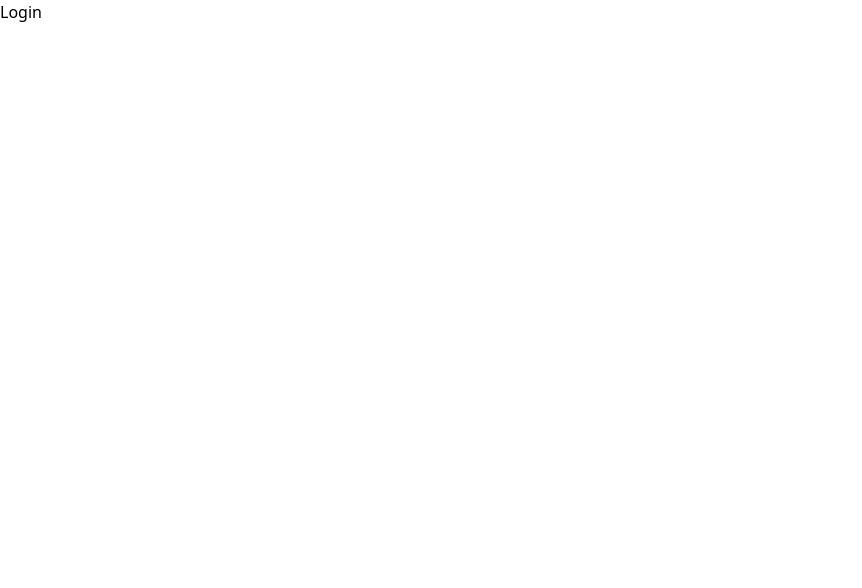
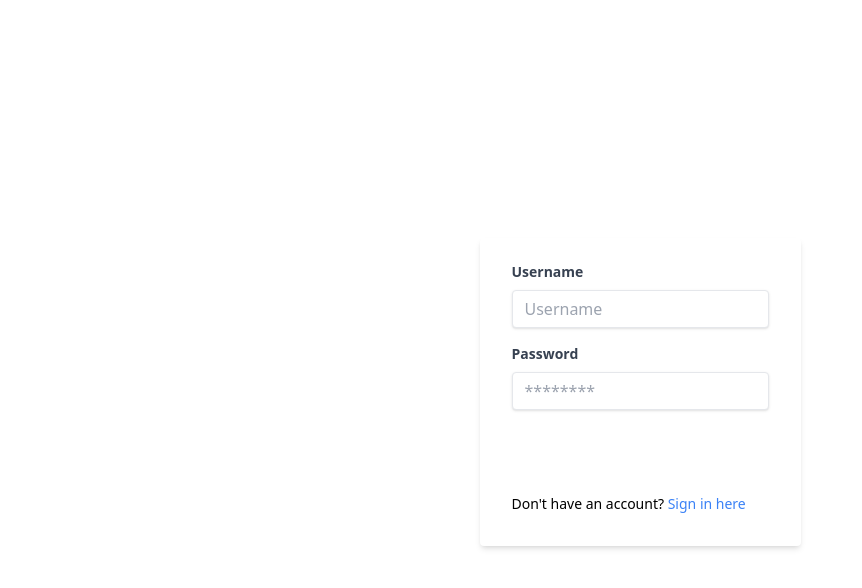
Before and after one commit to NadyaKir/Itransition-task-4, a React (Vite) app in the folder client/: page /login in a window 1280 px wide. Shown: the top 588 px of the page, without its empty margins (0-862 px from the left). Built offline with nearby package versions, Linux system fonts and the light colour scheme.

Commit message:
feat: AuthForm, registern && sigin pages

```diff
--- /dev/null
+++ b/client/src/components/AuthForm.jsx
@@ -0,0 +1,78 @@
+import React, { useState } from "react";
+
+const AuthForm = ({
+  onSubmit,
+  buttonText,
+  buttonColor,
+  linkText,
+  onLinkClick,
+}) => {
+  const [username, setUsername] = useState("");
+  const [password, setPassword] = useState("");
+
+  const handleSubmit = (e) => {
+    e.preventDefault();
+    onSubmit(username, password);
+  };
+
+  return (
+    <div className="flex justify-center items-center h-screen">
+      <form
+        className="bg-white shadow-md rounded px-8 pt-6 pb-8 mb-4"
+        onSubmit={handleSubmit}
+      >
+        <div className="mb-4">
+          <label
+            className="block text-gray-700 text-sm font-bold mb-2"
+            htmlFor="username"
+          >
+            Username
+          </label>
+          <input
+            className="shadow appearance-none border rounded w-full py-2 px-3 text-gray-700 leading-tight focus:outline-none focus:shadow-outline"
+            id="username"
+            type="text"
+            placeholder="Username"
+            value={username}
+            onChange={(e) => setUsername(e.target.value)}
+          />
+        </div>
+        <div className="mb-6">
+          <label
+            className="block text-gray-700 text-sm font-bold mb-2"
+            htmlFor="password"
+          >
+            Password
+          </label>
+          <input
+            className="shadow appearance-none border rounded w-full py-2 px-3 text-gray-700 mb-3 leading-tight focus:outline-none focus:shadow-outline"
+            id="password"
+            type="password"
+            placeholder="********"
+            value={password}
+            onChange={(e) => setPassword(e.target.value)}
+          />
+        </div>
+        <div className="flex flex-col justify-between">
+          <button
+            className={`bg-${buttonColor}-500 hover:bg-${buttonColor}-700 text-white font-bold py-2 px-4 rounded focus:outline-none focus:shadow-outline`}
+            type="submit"
+          >
+            {buttonText}
+          </button>
+          <span className="text-sm mt-2">
+            {linkText}{" "}
+            <button
+              className="text-blue-500 hover:underline focus:outline-none"
+              onClick={onLinkClick}
+            >
+              Sign in here
+            </button>
+          </span>
+        </div>
+      </form>
+    </div>
+  );
+};
+
+export default AuthForm;
--- a/client/src/main.jsx
+++ b/client/src/main.jsx
@@ -9,12 +9,15 @@ import {
 import App from "./App.jsx";
 import HomePage from "./pages/HomePage.jsx";
 import "./index.css";
+import SignInPage from "./pages/SignInPage.jsx";
+import RegisterPage from "./pages/RegisterPage.jsx";
 
 const router = createBrowserRouter(
   createRoutesFromElements(
     <Route path="/" element={<App />}>
       <Route path="/" element={<HomePage />}></Route>
-      <Route path="/login" element={<p>Login</p>}></Route>
+      <Route path="/login" element={<SignInPage />}></Route>
+      <Route path="/register" element={<RegisterPage />}></Route>
     </Route>
   )
 );
--- /dev/null
+++ b/client/src/pages/RegisterPage.jsx
@@ -0,0 +1,16 @@
+import AuthForm from "../components/AuthForm";
+
+export default function RegisterPage() {
+  const handleRegister = () => {};
+  const switchToLogin = () => {};
+
+  return (
+    <AuthForm
+      onSubmit={handleRegister}
+      buttonText="Register"
+      buttonColor="green"
+      linkText="Already have an account?"
+      onLinkClick={switchToLogin}
+    />
+  );
+}
--- /dev/null
+++ b/client/src/pages/SignInPage.jsx
@@ -0,0 +1,16 @@
+import AuthForm from "../components/AuthForm";
+
+export default function SignInPage() {
+  const handleLogin = () => {};
+  const switchToRegister = () => {};
+
+  return (
+    <AuthForm
+      onSubmit={handleLogin}
+      buttonText="Sign In"
+      buttonColor="blue"
+      linkText="Don't have an account?"
+      onLinkClick={switchToRegister}
+    />
+  );
+}
```
